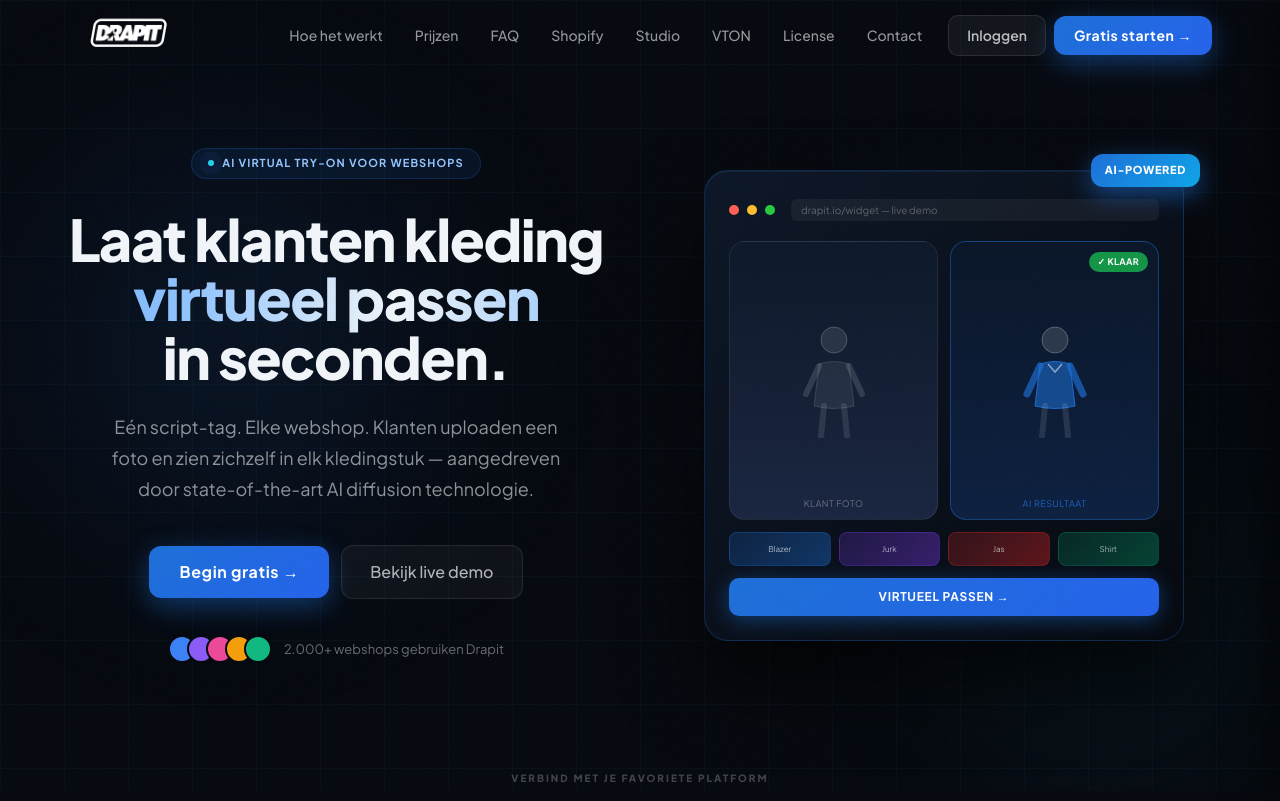
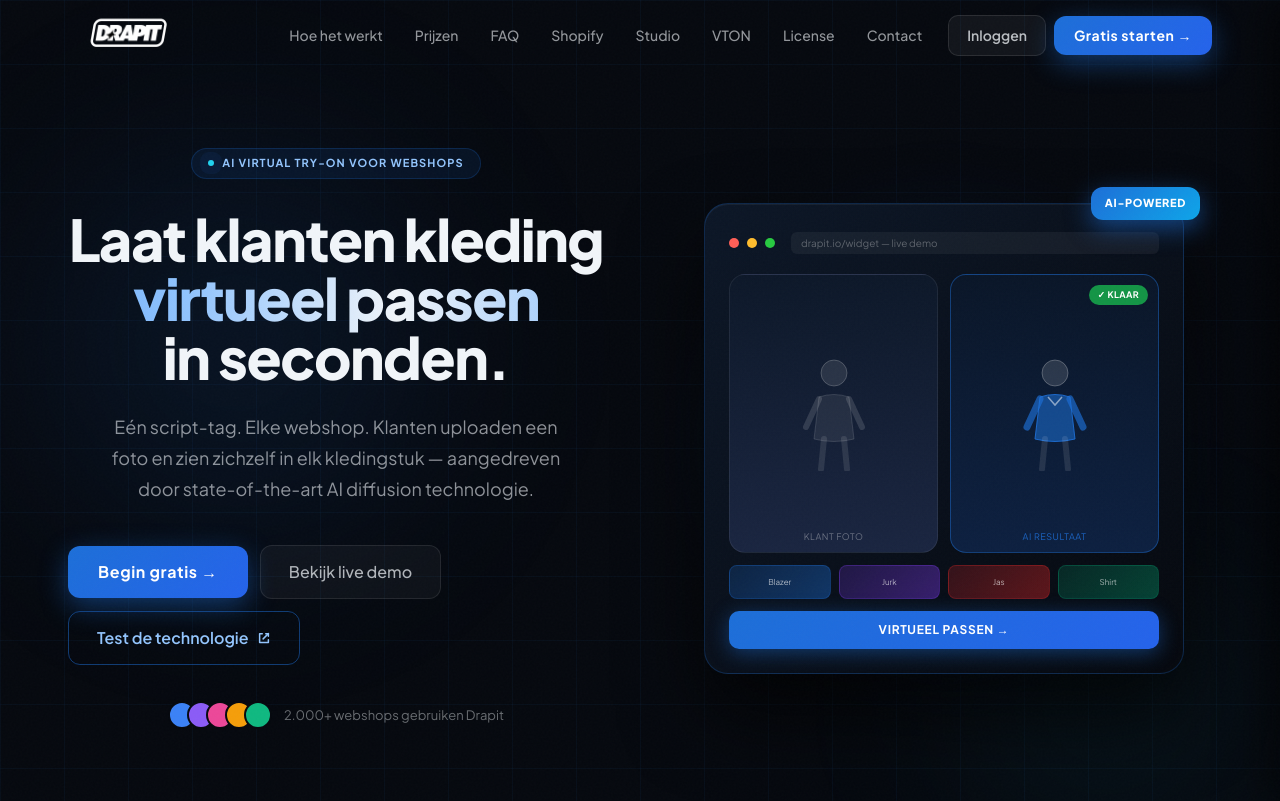
Before and after one commit to Michaeljayden/Drapit, a Next.js app: page / in a window 1280 px wide. Shown: the top 801 px of the page. Built offline with nearby package versions, Linux system fonts and the light colour scheme; no server answers.

Commit message:
test button update
test button update

```diff
--- a/app/(marketing)/page.tsx
+++ b/app/(marketing)/page.tsx
@@ -893,6 +893,41 @@
                                     >
                                         {t('hero.ctaSecondary')}
                                     </button>
+                                    <a
+                                        href="https://drapit-testomgeving.myshopify.com/?password=Drapit"
+                                        target="_blank"
+                                        rel="noopener noreferrer"
+                                        style={{
+                                            padding: '14px 28px', fontSize: 16, fontWeight: 600,
+                                            color: '#93C5FD', fontFamily: 'Plus Jakarta Sans, sans-serif',
+                                            background: 'transparent',
+                                            border: '1.5px solid rgba(29,111,216,0.5)',
+                                            borderRadius: 12, textDecoration: 'none',
+                                            transition: 'all 0.3s ease', cursor: 'pointer',
+                                            display: 'inline-flex', alignItems: 'center', gap: 8,
+                                        }}
+                                        onMouseEnter={e => {
+                                            e.currentTarget.style.background = 'rgba(29,111,216,0.12)';
+                                            e.currentTarget.style.color = '#F1F5F9';
+                                            e.currentTarget.style.borderColor = 'rgba(34,211,238,0.6)';
+                                            e.currentTarget.style.boxShadow = '0 0 24px rgba(29,111,216,0.3)';
+                                            e.currentTarget.style.transform = 'translateY(-2px)';
+                                        }}
+                                        onMouseLeave={e => {
+                                            e.currentTarget.style.background = 'transparent';
+                                            e.currentTarget.style.color = '#93C5FD';
+                                            e.currentTarget.style.borderColor = 'rgba(29,111,216,0.5)';
+                                            e.currentTarget.style.boxShadow = 'none';
+                                            e.currentTarget.style.transform = 'translateY(0)';
+                                        }}
+                                    >
+                                        Test de technologie
+                                        <svg width="14" height="14" viewBox="0 0 14 14" fill="none" style={{ flexShrink: 0 }}>
+                                            <path d="M5.25 2.625H2.625V11.375H11.375V8.75" stroke="currentColor" strokeWidth="1.5" strokeLinecap="round" strokeLinejoin="round"/>
+                                            <path d="M8.75 2.625H11.375V5.25" stroke="currentColor" strokeWidth="1.5" strokeLinecap="round" strokeLinejoin="round"/>
+                                            <path d="M6.125 7.875L11.375 2.625" stroke="currentColor" strokeWidth="1.5" strokeLinecap="round" strokeLinejoin="round"/>
+                                        </svg>
+                                    </a>
                                 </div>
 
                                 {/* Social proof */}
--- a/components/dashboard/LoginForm.tsx
+++ b/components/dashboard/LoginForm.tsx
@@ -2,7 +2,7 @@
 
 import { useState, useEffect } from 'react';
 import { createBrowserClient } from '@supabase/ssr';
-import { useRouter, useSearchParams } from 'next/navigation';
+import { useSearchParams } from 'next/navigation';
 import { useTranslations } from 'next-intl';
 import Logo from '@/components/ui/Logo';
 import Link from 'next/link';
@@ -22,7 +22,6 @@
     const [resetSent, setResetSent] = useState(false);
     const [resetLoading, setResetLoading] = useState(false);
 
-    const router = useRouter();
     const searchParams = useSearchParams();
     const redirect = searchParams.get('redirect') || '/dashboard';
 
@@ -55,8 +54,7 @@
             return;
         }
 
-        router.push(redirect);
-        router.refresh();
+        window.location.href = redirect;
     }
 
     async function handleMagicLink(e: React.FormEvent) {
```
